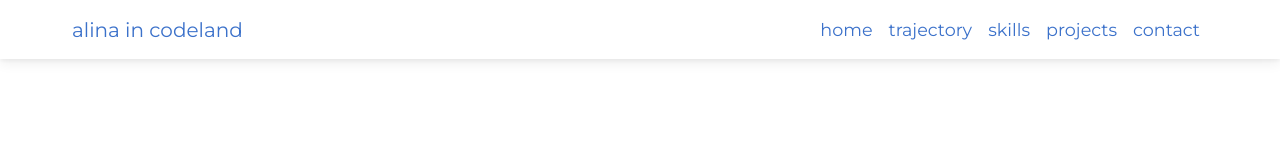
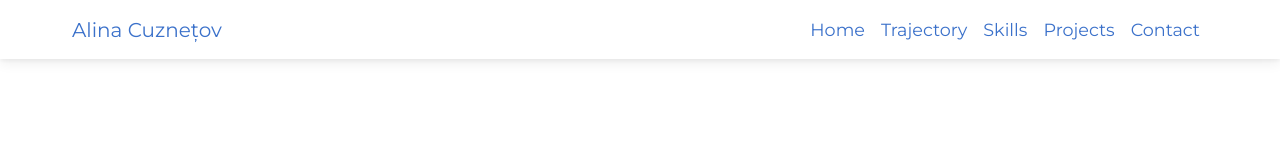
Before and after one commit to alinaincodeland/alinaincodeland.github.io, a React (Create React App) app: page / in a window 1280 px wide. Shown: the top 153 px of the page. Built offline with nearby package versions, Linux system fonts and the light colour scheme.

Commit message:
Fix navbar text.

```diff
--- a/src/components/Navbar.js
+++ b/src/components/Navbar.js
@@ -17,7 +17,7 @@ export default function App() {
   return (
     <MDBNavbar expand="lg" sticky className="navbar">
       <MDBContainer fluid className="navbar-container">
-        <MDBNavbarBrand href="#home">alina in codeland</MDBNavbarBrand>
+        <MDBNavbarBrand href="#home">Alina Cuznețov</MDBNavbarBrand>
 
         <MDBNavbarToggler
           aria-controls="navbarSupportedContent"
@@ -36,20 +36,20 @@ export default function App() {
           >
             <MDBNavbarItem>
               <MDBNavbarLink aria-current="page" href="#home">
-                home
+                Home
               </MDBNavbarLink>
             </MDBNavbarItem>
             <MDBNavbarItem>
-              <MDBNavbarLink href="#trajectory">trajectory</MDBNavbarLink>
+              <MDBNavbarLink href="#trajectory">Trajectory</MDBNavbarLink>
             </MDBNavbarItem>
             <MDBNavbarItem>
-              <MDBNavbarLink href="#skills">skills</MDBNavbarLink>
+              <MDBNavbarLink href="#skills">Skills</MDBNavbarLink>
             </MDBNavbarItem>
             <MDBNavbarItem>
-              <MDBNavbarLink href="#projects">projects</MDBNavbarLink>
+              <MDBNavbarLink href="#projects">Projects</MDBNavbarLink>
             </MDBNavbarItem>
             <MDBNavbarItem>
-              <MDBNavbarLink href="#contact">contact</MDBNavbarLink>
+              <MDBNavbarLink href="#contact">Contact</MDBNavbarLink>
             </MDBNavbarItem>
           </MDBNavbarNav>
         </MDBCollapse>
```
